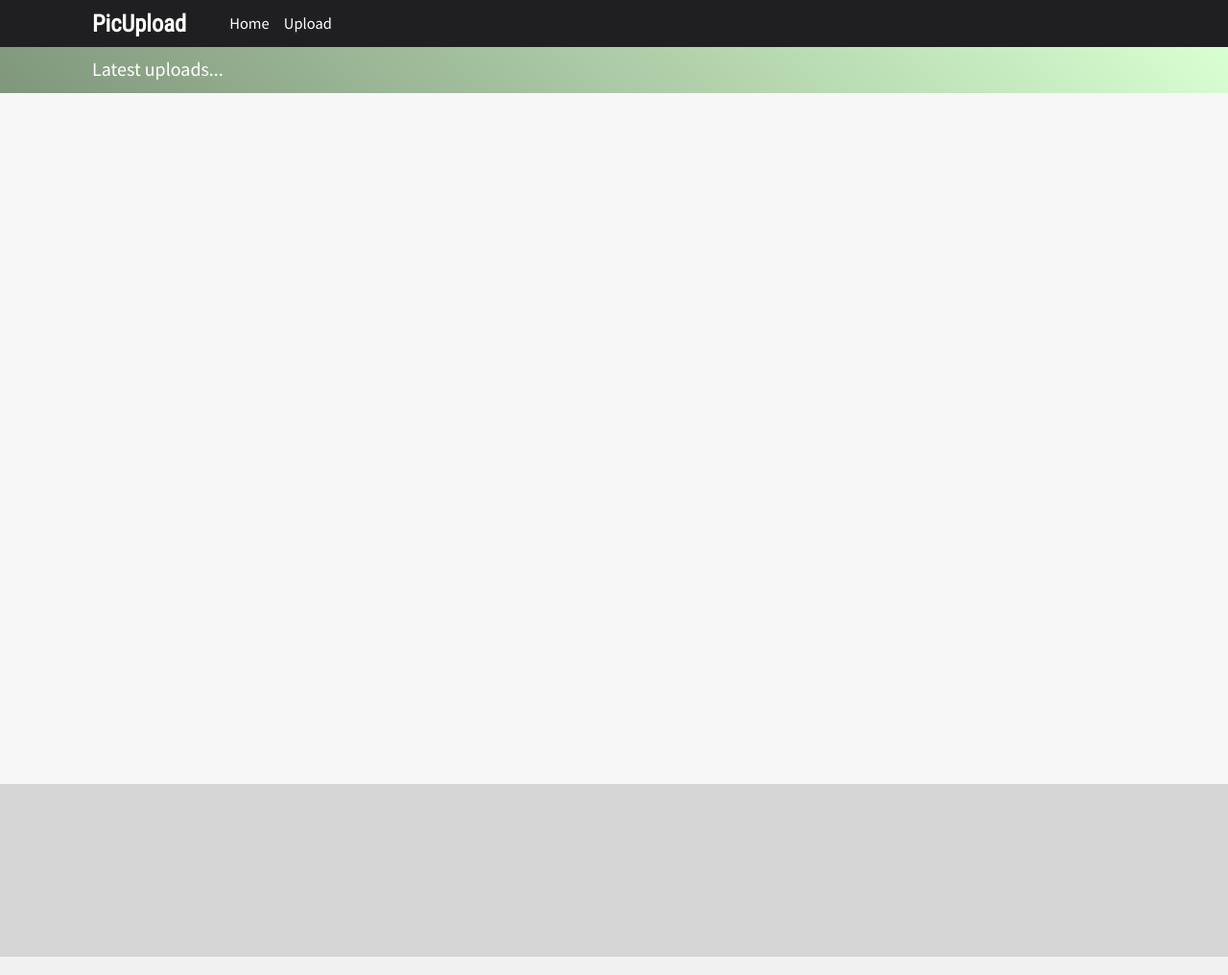
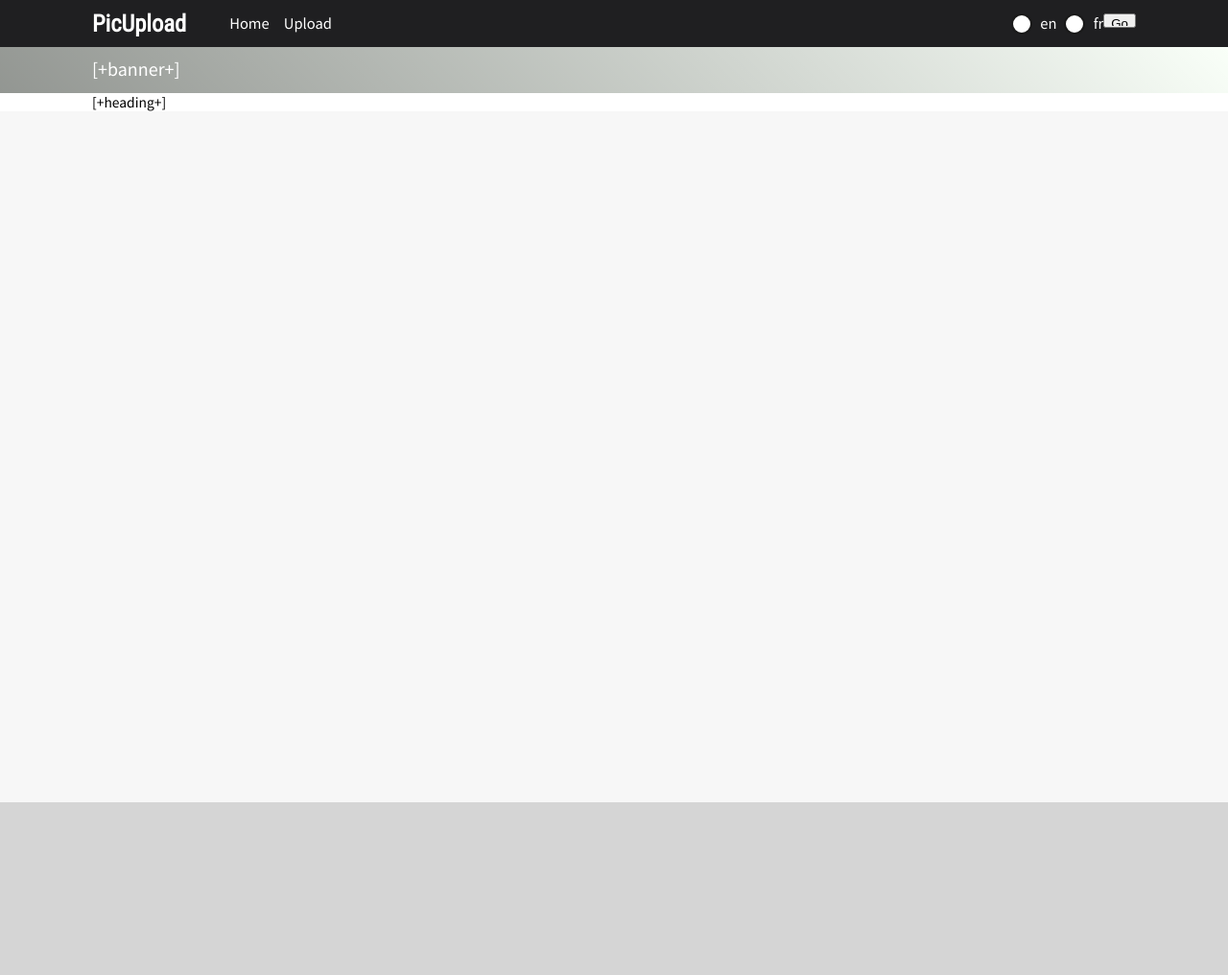
Before and after one commit to jhkette/image_upload_project, a PHP site: page / in a window 1280 px wide. Shown: the whole page at 96% size. Run offline with PHP 8.4, Linux system fonts and the light colour scheme; data that the repository does not hold is empty.

Commit message:
change templates

```diff
--- a/bootstrap.php
+++ b/bootstrap.php
@@ -14,6 +14,7 @@
 
 require  $config_file_path;
 require './includes/cookie.php';
+require_once './lang/'.$lang['language'].'.php';
 
 try {
     // if the config array is empty or it doesn't exist - the programme cannot run - so I am throwing an exception.
--- a/classes/database.php
+++ b/classes/database.php
@@ -12,13 +12,14 @@
     protected $config;
 
     protected $conn;
-    protected $language;
+    protected $phrases;
 
     // contructor takes language and databse config as parameter
-    public function __construct($config)
+    public function __construct($config, $phrases)
     {
         // $this->phrases = $phrases;
         $this->config = $config;
+        $this->phrases = $phrases;
     }
     // connect method
     public function connect()
--- a/index.php
+++ b/index.php
@@ -1,4 +1,22 @@
  <?php require_once './bootstrap.php';
+
+
+if(isset($_POST['submit'])) {
+    if(isset($_POST['language'])) {
+        $language = htmlentities(trim($_POST['language']));
+        if(( $language == 'fr')||($language == 'en')){
+            $cookie_name = "language";
+            $cookie_value = $language;
+            setcookie($cookie_name,  $language, time() + 3600, '/');
+            header("Refresh:0");
+        }
+    }
+}
+
+
+
+
+
 
  if (!isset($_GET['page']) && !isset($_GET['image']) && !isset($_GET['json'])) {
      $id = 'home'; // display home page
--- /dev/null
+++ b/lang/en.php
@@ -0,0 +1,16 @@
+<?php
+// lanaguage in English
+$phrases = array(
+  'error_db' => "Error connecting to database",
+  'error_data' => "Error retrieving data",
+  'songs_title' => "W1 Music: All Songs",
+  'artists_title' => "W1 Music: All Artists",
+  'home_title' => "W1 Music",
+  'home_heading' => "Welcome",
+  'songs_heading' => "Our Songs",
+  'artists_heading' => "Our Artists",
+  '404_title' => "404 Error",
+  '404_heading' => "404 Error"
+);
+
+?>
--- a/styles/style.css
+++ b/styles/style.css
@@ -137,17 +137,21 @@
   grid-row-gap: 3rem;
 }
 
-@media (max-width: 900px){
-  .main{
+@media (max-width: 900px) {
+  .main {
     grid-template-columns: repeat(3, 1fr);
   }
 }
 
-@media (max-width: 550px){
-  .main{
+@media (max-width: 550px) {
+  .main {
     grid-template-columns: repeat(2, 1fr);
   }
+}
 
+.heading{
+  width: 85%;
+  margin: auto;
 }
 
 .thumbnail {
@@ -157,19 +161,18 @@
   /* align-items: center; */
 
   width: 150px;
-
 }
 
 .thumbnail ul li {
   font-size: 1.5rem;
 }
 
-.title{
+.title {
   background-color: #bfcfe4;
   display: inline-block;
   text-align: left;
   align-self: flex-start;
-  padding: .2rem
+  padding: 0.2rem;
 }
 .banner {
   background-repeat: no-repeat;
@@ -179,38 +182,41 @@
   background-position: center;
   height: 4.75rem;
   position: relative;
-  background-color: #d8ffd1;
+  background-color: #f9fff8;
 }
-.container-info{
+.container-info {
   padding: 2rem;
   background-color: #bfcfe4;
   width: 30rem;
   align-self: flex-start;
 }
 
-.container-info li{
+.container-info li {
   margin-bottom: 1rem;
 }
 
 .banner:before {
-    content: '';
+  content: "";
   position: absolute;
   top: 0;
   right: 0;
   bottom: 0;
   left: 0;
-    background: linear-gradient(45deg, rgba(0,0,0,0.75) 0%,rgba(0,0,0,0) 100%);
-    opacity: .55;
+  background: linear-gradient(
+    45deg,
+    rgba(0, 0, 0, 0.75) 0%,
+    rgba(0, 0, 0, 0) 100%
+  );
+  opacity: 0.55;
   z-index: 1;
 }
 
-.lead{
+.lead {
   height: 2.5rem;
   width: 100%;
   background-color: white;
   border-bottom: 1px solid #d5d5d5;
 }
-
 
 .header-container {
   width: 85%;
@@ -223,6 +229,14 @@
 header {
   background-color: #1f1f21;
   padding: 1rem 0;
+}
+
+.nav{
+  display: flex;
+  justify-content: space-between;
+  width: 100%;
+}
+nav {align-self: center;
 }
 
 nav ul {
@@ -275,16 +289,7 @@
   font-size: 2.45rem;
   font-weight: 900;
 }
-/*
-h1::first-letter {
 
-    color: #8A2BE2;
-}
-
-.second{
-    display: inline-block;
-    color: #c61717;
-} */
 h1 a {
   color: white;
   text-decoration: none;
@@ -296,30 +301,29 @@
 
   justify-content: center;
   width: 90%;
-  margin:  4rem auto 4rem auto;
+  margin: 4rem auto 4rem auto;
   padding-bottom: 12rem;
 }
 
-.arrow{
+.mainimage-container .arrow {
   height: 1.5rem;
   width: 1.5rem;
+  margin-right: 0.85rem;
 }
 
 .mainimage-container img {
   margin-right: 3rem;
 }
 .bold {
-  font-family: 'source sans pro';
+  font-family: "source sans pro";
   font-weight: 700;
 }
 
-
 .intro {
-
   width: 85%;
   margin: auto;
 }
-.intro h2{
+.intro h2 {
   font-size: 2rem;
   color: white;
   font-size: 2rem;
@@ -328,13 +332,113 @@
   position: absolute;
 }
 
-.img-desc{
+.img-desc {
   display: flex;
   flex-direction: column;
 }
 
-footer{
+footer {
   height: 18rem;
   background-color: #d5d5d5;
   width: 100%;
 }
+
+
+/* radio buttons */
+.buttons{
+  display: flex;
+  flex-direction: row;
+}
+
+.rb-container {
+  display: flex;
+  flex-direction: row;
+  justify-content: space-around;
+}
+
+.rb {
+  display: flex;
+  color: #1a1a1a;
+  font-weight: 500;
+
+}
+
+.rb input {
+  width: 0;
+  height: 0;
+  /*I'm changing the opacity so it is still on screen - screen readers can still read this  */
+  opacity: 0;
+}
+
+.rb .rb-field {
+  width: 2.2rem;
+  height: 2.2rem;
+  background-color: white;
+  position: relative;
+  border: 2px solid #1a1a1a;
+}
+
+.rb .rb-text {
+  display: flex;
+  justify-content: space-around;
+  flex-direction: column;
+  margin-left: .5em;
+  color: white;
+}
+
+.rb-text {
+  font-size: 1.65rem
+}
+
+.rb .rb-field {
+  border-radius: 100%;
+}
+
+.rb.fill {
+  position: relative;
+}
+
+.rb.fill input:checked+span:before {
+
+  width: 75%;
+  height: 75%;
+  top: 15%;
+  left: 15%;
+
+}
+
+.rb.fill .rb-field:before {
+  content: '';
+  position: absolute;
+
+  width: 0;
+  height: 0;
+  top: 50%;
+  left: 50%;
+
+  background-color: #1a1a1a;
+  ;
+  border-radius: 100%;
+  transition: all .2s cubic-bezier(.45, .05, 0, 1.98);
+}
+
+.rb.outline .rb-field {
+  background-color: transparent;
+  border: .9em solid #1a1a1a;
+}
+
+.rb.outline .rb-field:before {
+  content: '';
+  position: absolute;
+  border-radius: 100%;
+  background-color: black;
+  width: 0;
+  height: 0;
+  top: .5em;
+  left: .5em;
+  transition: all .2s cubic-bezier(.45, .05, 0, 1.98);
+}
+input[type="submit"] {
+  align-self: flex-start;
+  height: 1.5rem;
+}
--- a/templates/banner.html
+++ b/templates/banner.html
@@ -1,7 +1,7 @@
     <div class ="banner">
-        <div class="intro"><h2>Latest uploads...</h2></div>
+        <div class="intro"><h2>[+banner+]</h2></div>
     </div>
 
-
+    <h2 class="heading">[+heading+]</h2>
     <div class="main-container">
         <main class="main">
--- a/templates/header.html
+++ b/templates/header.html
@@ -8,19 +8,44 @@
       @import url('https://fonts.googleapis.com/css?family=Roboto+Condensed|Source+Sans+Pro:400,700&display=swap');
       </style>
     <link rel="stylesheet" type="text/css" href="./styles/style.css">
-    <title>PicUpload</title>
+    <title>[+title+]</title>
   </head>
   <body>
     <header>
         <div class="header-container">
       <h1><a href="/">PicUpload</a></h1>
 
+   <div class="nav">
     <nav>
         <ul>
          <li><a href="/">Home</a></li>
          <li><a href="/index.php?page=upload">Upload</a></li>
        </ul>
     </nav>
+    <form action="index.php" method="post">
+      <fieldset>
+          <div class="buttons">
+
+
+              <label class="rb fill" for="en">
+                <input type="radio" name="language" class="radio" value="en" id="en" />
+                <span class="rb-field"></span>
+                <span class="rb-text">en</span>
+            </label>
+            <label class="rb fill" for="fr">
+                <input type="radio" name="language" class="radio" value="en" id="fr" />
+                <span class="rb-field"></span>
+                <span class="rb-text">fr</span>
+            </label>
+
+
+              <input type="submit" name="submit" value="Go" />
+          </div>
+      </fieldset>
+  </form>
+</div>
 </div>
 
 </header>
+<div>
+  <main>
--- a/templates/mainimage.html
+++ b/templates/mainimage.html
@@ -1,5 +1,4 @@
-<div>
-    <main>
+
 
         <section>
             <div class="mainimage-container">
@@ -7,7 +6,7 @@
             <a href="/"><img src="/images/main/[+name+]" /></a>
             <p>
                     <strong>Download: </strong>
-                    <a href="/images/uploads/[+download+]" download>[+download+]<img src="./images/pictures/angle-down.svg" class="arrow"></a>
+                    <a href="/images/uploads/[+download+]" download><img src="./images/pictures/angle-down.svg" class="arrow">[+download+]</a>
                 </p>
             </div>
             <div class="container-info">
--- a/views/home.php
+++ b/views/home.php
@@ -2,7 +2,7 @@
 
 
 
-$form = new Controlview($config);
+$form = new Controlview($config, $phrases);
 $form -> printIndex();
 
 
--- a/views/image.php
+++ b/views/image.php
@@ -1,6 +1,6 @@
 <?php
 $id = $_GET['image'];
-$image = new Controlview($config);
+$image = new Controlview($config, $phrases);
 
 
 
--- a/views/json.php
+++ b/views/json.php
@@ -1,6 +1,6 @@
 <?php header('Content-type: application/json');
 $id = $_GET['json'];
-$json = new Controlview($config);
+$json = new Controlview($config, $phrases);
 $json -> printjson($id);
 
 
--- a/views/upload.php
+++ b/views/upload.php
@@ -1,7 +1,7 @@
 <?php
 
 
-$form = new Controlview($config);
+$form = new Controlview($config, $phrases);
 // instantiate data variable
 $data = [];
 
```
Also changed, not shown: lang/fr.php (added, +17 -0 lines), notes.md (+3 -2 lines). Lines whose indentation alone changed are shown as unchanged.
